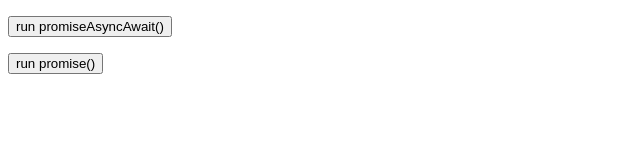
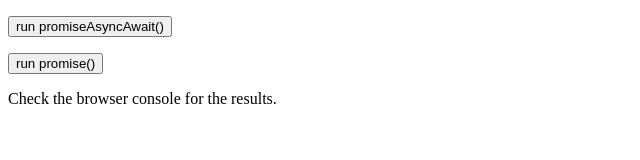
Before and after one commit to schminkel/retry-promise-vs-async-await, a website: page public/index.html in a window 1280 px wide. Shown: the whole page, without its empty margins (0-640 px from the left). Drawn offline with Linux system fonts and the light colour scheme.

Commit message:
add info

```diff
--- a/public/index.html
+++ b/public/index.html
@@ -15,5 +15,8 @@
   <p>
     <input type="button" value="run promise()" onclick="promise()" />
   </p>
+  <p>
+    Check the browser console for the results.
+  </p>
 </body>
 </html>
```
Also changed, not shown: README.md.
